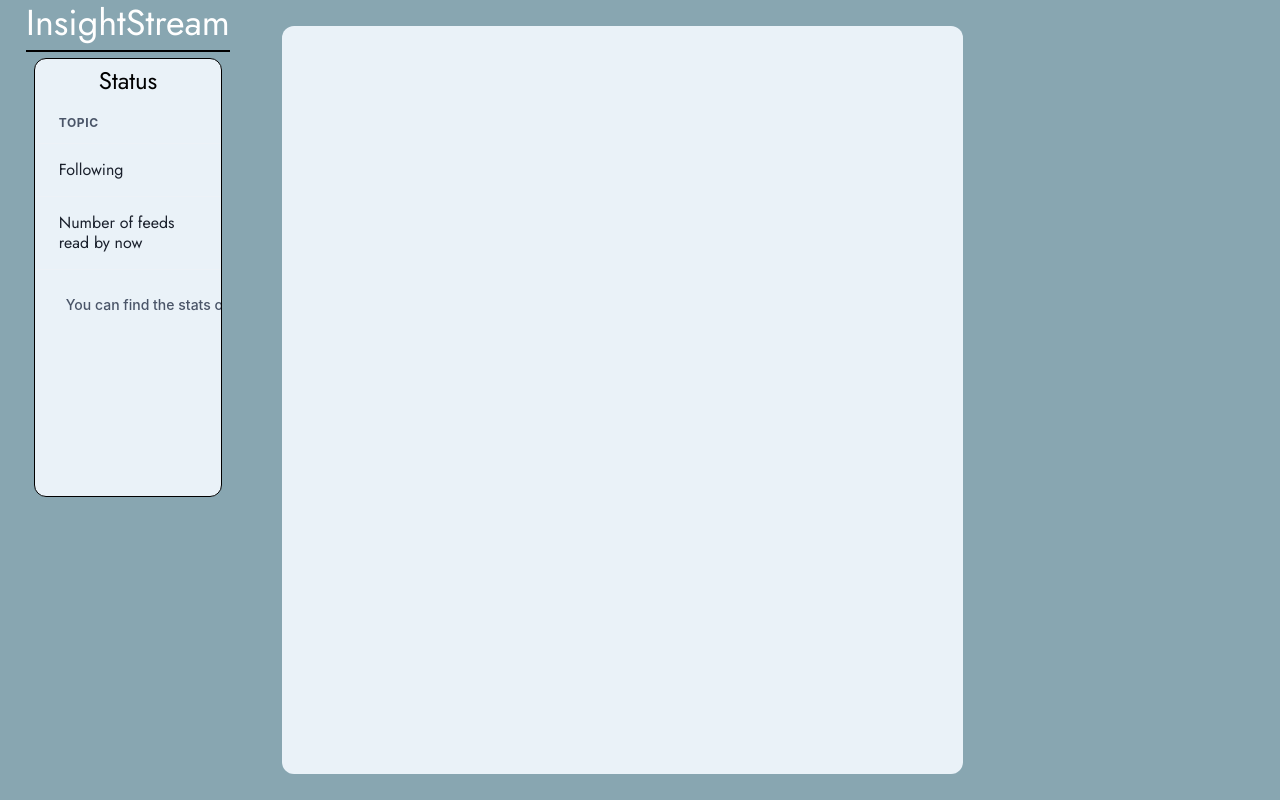
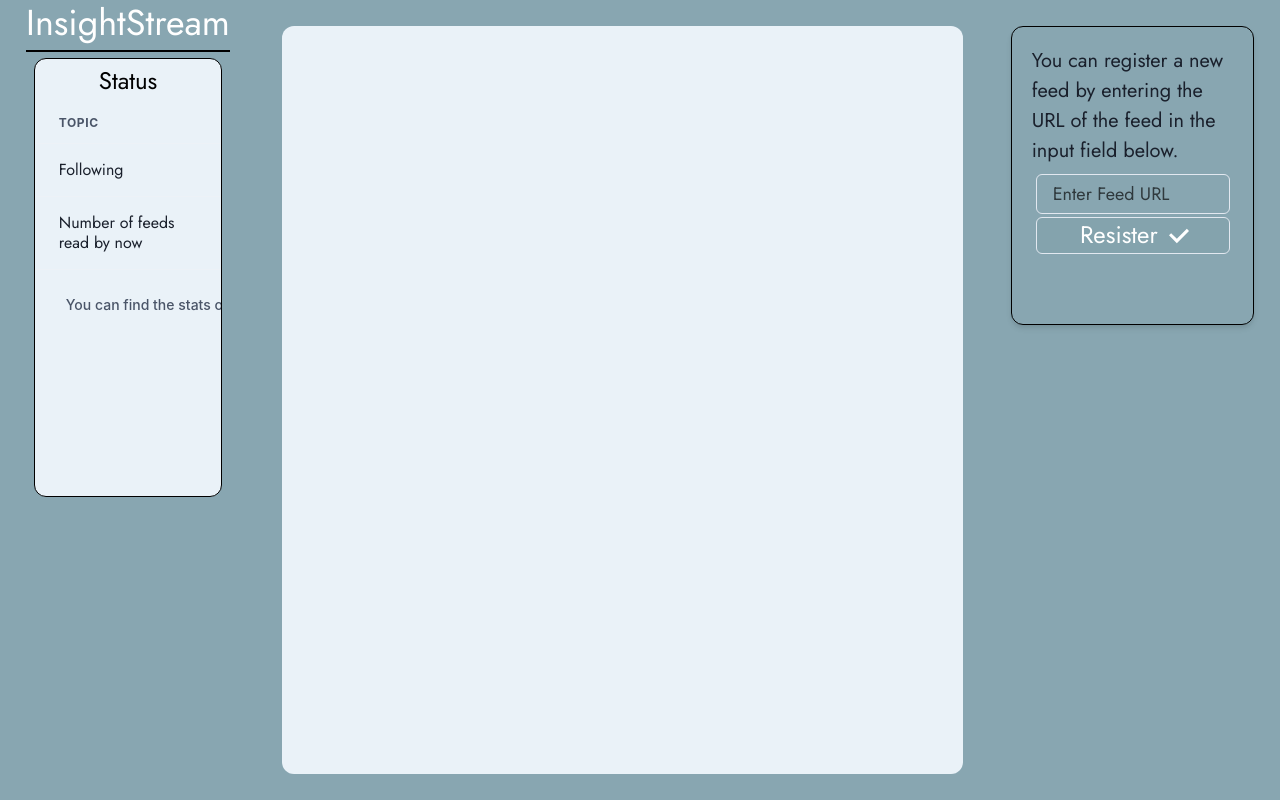
Before and after one commit to Kaikei-e/CurioNoah, a React (Vite) app in the folder InfoIsland/InfoIsland/: page /insight-stream in a window 1280 px wide. Built offline with nearby package versions, Linux system fonts and the light colour scheme.

Commit message:
Update: Implemented the functionality of registering single feed.

```diff
--- /dev/null
+++ b/InfoIsland/InfoIsland/src/components/InshitStream/AddFeed.tsx
@@ -0,0 +1,65 @@
+import {Button, Flex, Text, Input} from "@chakra-ui/react";
+import {CheckIcon} from "@chakra-ui/icons";
+import RegisterFeed from "../../lib/feedFlare/registerFeed";
+import {useState} from "react";
+import registeredFeed from "../../lib/models/apiExchange/registeredFeed";
+
+const AddFeed = () => {
+    const [feedUrl, setFeedUrl] = useState("");
+
+    return (
+        <Flex flexDirection={"column"} w={"100%"} h={"100%"}
+              fontFamily={"Jost"}>
+            <Text fontSize={{base: "lg", md: "xl", lg: "xl"}}
+                  mb={"2%"}
+            >
+                You can register a new feed by entering the URL of the feed
+                in the input field below.
+            </Text>
+            <form method={"POST"}>
+                <Flex flexDirection={"column"}
+                      w={"100%"} h={"100%"} p={"2%"}
+                >
+                    <Input type="text"
+                           placeholder="Enter Feed URL"
+                           _placeholder={{opacity: 0.65, color: 'black'}}
+                           size={"lg"} w={"100%"} h={"100%"}
+                           mb={"2%"}
+                           value={feedUrl}
+                           onChange={(e) => setFeedUrl(e.target.value)}
+                    />
+                    <Button size={{base: "lg", sm: "sm", md: "md", lg: "lg"}}
+                            variant='outline'
+                            textColor={'#FFF'}
+                            _hover={{color: '#000', bg: '#FFF'}}
+                            rightIcon={<CheckIcon
+                                boxSize={{base: "xl", md: "2xl", lg: "20px"}}
+                            />}
+                            bgColor={"#84a3ad"}
+
+                            onClick={async (e) => {
+                                e.preventDefault();
+                                const response: registeredFeed = await RegisterFeed(feedUrl);
+
+                                if (response.message === "success") {
+                                    alert("Feed registered successfully!");
+                                } else {
+                                    alert("Feed registration failed!");
+                                }
+                            }}
+                    >
+                        <Text fontWeight="regular"
+                              fontSize={{base: "xl", md: "xl", lg: "2xl"}}
+                              m={"2%"}
+                              textAlign={"center"}>
+                            Resister
+                        </Text>
+                    </Button>
+                </Flex>
+
+            </form>
+        </Flex>
+    )
+}
+
+export default AddFeed;
--- a/InfoIsland/InfoIsland/src/components/InshitStream/InsightStreamMain.tsx
+++ b/InfoIsland/InfoIsland/src/components/InshitStream/InsightStreamMain.tsx
@@ -6,6 +6,7 @@ import {
     TableContainer,
 } from "@chakra-ui/react";
 import React from "react";
+import AddFeed from "./AddFeed";
 
 const InsightStreamMain = () => {
     return (
@@ -73,14 +74,20 @@ const InsightStreamMain = () => {
                     </Flex>
                 </Flex>
             </Flex>
-            <Flex flexDirection={"column"}
-                  w={"80%"} h={"100%"}
+            <Flex flexDirection={"row"}
+                  w={"100%"} h={"100%"}
                   bgColor={"#88A6B1"} p={"2%"}>
                 <Flex flexDirection={"column"}
                       w={"70%"} h={"100%"}
                       bgColor={"#EAF2F8"}
                       rounded={"xl"} p={"2%"}
                 >
+                </Flex>
+                <Flex w={"25%"} h={"40%"}
+                      rounded={"xl"} p={"2%"} ml={"5%"}
+                      border={"1px solid #000"} shadow={"md"}
+                >
+                    <AddFeed/>
                 </Flex>
             </Flex>
 
--- /dev/null
+++ b/InfoIsland/InfoIsland/src/lib/feedFlare/registerFeed.ts
@@ -0,0 +1,32 @@
+import registeredFeed from "../models/apiExchange/registeredFeed";
+
+async function RegisterFeed(feedURL: string): Promise<registeredFeed> {
+
+    const apiURL = import.meta.env.VITE_INSIGHT_STREAM
+    const origin = import.meta.env.VITE_ORIGIN
+
+    const response = await fetch(apiURL + '/register-feed/store/single',
+        {
+            method: 'POST',
+            headers: {
+                'Content-Type': 'application/json',
+                'Accept': 'application/json',
+                'Origin': origin,
+            },
+            body: JSON.stringify({
+                url: feedURL,
+                user_id: '1',
+            }),
+        },
+    )
+    const data = await response.json().catch((err) => {
+        console.log(err)
+        return false
+    })
+
+    // TODO I have to change the API model tp return a boolean
+    return await JSON.parse(JSON.stringify(data));
+
+}
+
+export default RegisterFeed;
--- /dev/null
+++ b/InfoIsland/InfoIsland/src/lib/models/apiExchange/addFeed.ts
@@ -0,0 +1,6 @@
+type addFeed = {
+    url: string;
+    user_id: string;
+}
+
+export default addFeed;
--- /dev/null
+++ b/InfoIsland/InfoIsland/src/lib/models/apiExchange/registeredFeed.ts
@@ -0,0 +1,8 @@
+type registeredFeed = {
+    message: string;
+    target_url: string;
+    // TODO - add more fields
+    // feed_id: string;
+}
+
+export default registeredFeed;
```
